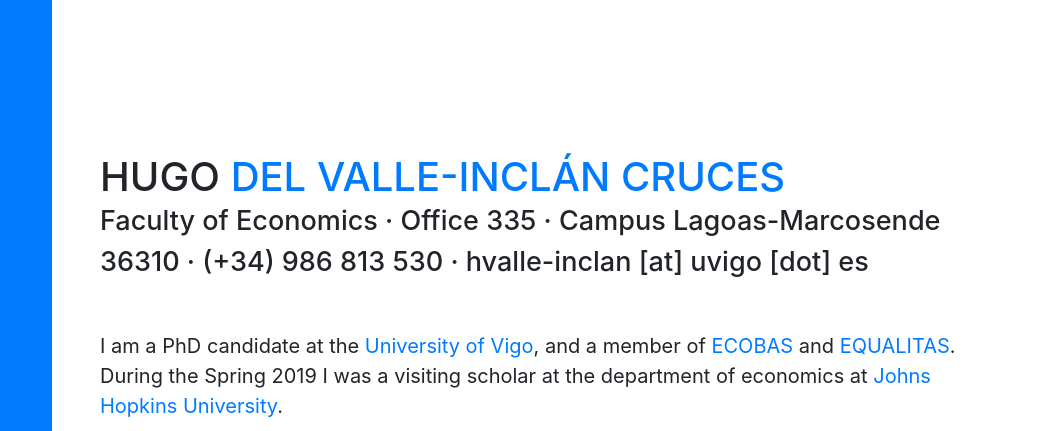
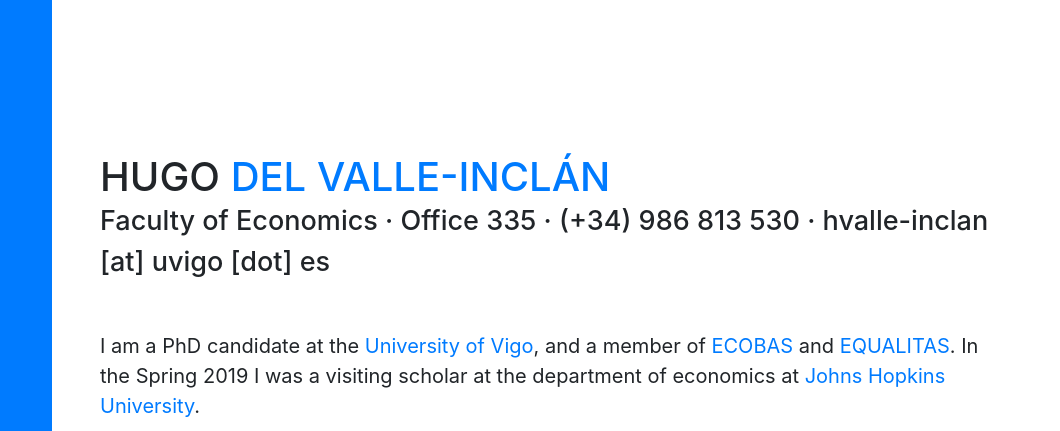
Before and after one commit to hugobaltasar/web-page, a website with bundled scripts: page hvalle-inclan/index.html in a window 1280 px wide. Shown: the top 431 px of the page, 220-1280 px from the left. Built offline with nearby package versions, Linux system fonts and the light colour scheme; a web font is replaced by a local one.

Commit message:
short name and other minor changes

```diff
--- a/hvalle-inclan/index.html
+++ b/hvalle-inclan/index.html
@@ -58,11 +58,11 @@
       <section class="resume-section p-3 p-lg-5 d-flex d-column" id="about">
         <div class="my-auto">
           <h1 class="mb-0">Hugo
-            <span class="text-primary">del Valle-Inclán Cruces</span>
+            <span class="text-primary">del Valle-Inclán</span>
           </h1>
-          <div class="subheading mb-5">Faculty of Economics · Office 335 · Campus Lagoas-Marcosende 36310 · (+34) 986 813 530 · hvalle-inclan [at] uvigo [dot] es
+          <div class="subheading mb-5">Faculty of Economics · Office 335 · (+34) 986 813 530 · hvalle-inclan [at] uvigo [dot] es
           </div>
-          <p class="lead mb-3">I am a PhD candidate at the <a href="https://www.uvigo.gal/uvigo_en/index.html" target="uvigo">University of Vigo</a>, and a member of <a href="https://ecobas.webs.uvigo.es/index_en.php" target="ecobas">ECOBAS</a> and <a href="https://www.equalitas.es/en" target="equalitas">EQUALITAS</a>. During the Spring 2019 I was a visiting scholar at the department of economics at <a href="https://econ.jhu.edu/Johns" target="jhu">Johns Hopkins University</a>.
+          <p class="lead mb-3">I am a PhD candidate at the <a href="https://www.uvigo.gal/uvigo_en/index.html" target="uvigo">University of Vigo</a>, and a member of <a href="https://ecobas.webs.uvigo.es/index_en.php" target="ecobas">ECOBAS</a> and <a href="https://www.equalitas.es/en" target="equalitas">EQUALITAS</a>. In the Spring 2019 I was a visiting scholar at the department of economics at <a href="https://econ.jhu.edu/Johns" target="jhu">Johns Hopkins University</a>.
           </p>
           <p class="lead mb-3">My research interests include economic inequality, the theories of distributive justice, data analysis and coding. Currently I am working on the measurement of opportunity inequality.
           </p>
```
